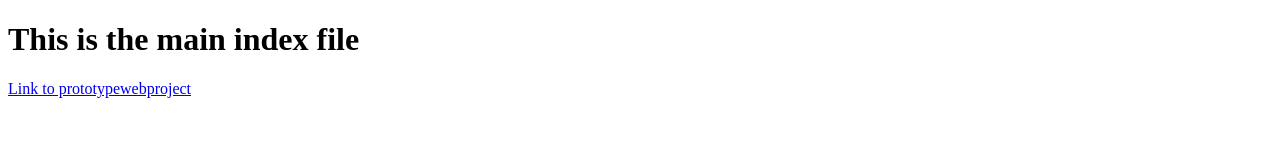
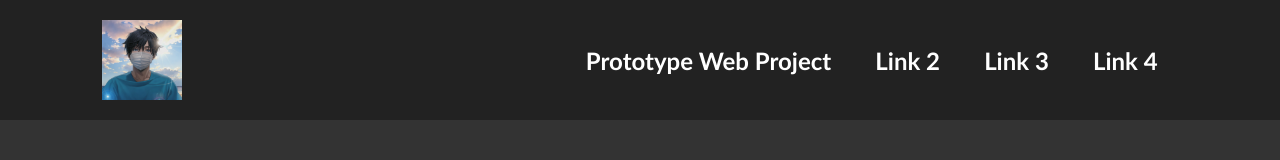
Before and after one commit to MizukiHashida/MizukiHashida.github.io, a plain HTML site: page index.html in a window 1280 px wide. Drawn offline with Linux system fonts and the light colour scheme.

Commit message:
Added Logo and modified index file

```diff
--- a/index.html
+++ b/index.html
@@ -4,9 +4,56 @@
 <head>
     <meta charset="utf-8" />
     <title></title>
+    <style>
+        * {
+            margin: 0;
+            padding: 0;
+            font-family: 'Gill Sans', 'Gill Sans MT', Calibri, 'Trebuchet MS', sans-serif;
+            box-sizing: border-box;
+        }
+        body {
+            height: 100%;
+            background-color: #333333;
+        }
+        #HeaderDiv {
+            background-color: #222222;
+            display: flex;
+            align-items: center;
+            padding: 20px 8%;
+        }
+        #logo-img {
+            width: 80px;
+            margin-right: 20px;
+            cursor: pointer;
+        }
+        #Options {
+            flex: 1;
+            text-align: right;
+        }
+        #Options li {
+            display: inline-block;
+            list-style: none;
+            margin: 0px 20px;
+        }
+        #Options li a {
+            text-decoration: none;
+            color: #FFFFFF;
+            font-size: 24px;
+            font-weight: bold;
+        }
+    </style>
 </head>
 <body>
-    <h1>This is the main index file</h1>
-    <a href="/PrototypeWebProject">Link to prototypewebproject</a>
+    <div id="HeaderDiv">
+        <img id="logo-img" src="logo.png"/>
+        <ul id="Options">
+            <li><a href="./PrototypeWebProject/index.html">Prototype Web Project</a></li>
+            <li><a href="">Link 2</a></li>
+            <li><a href="">Link 3</a></li>
+            <li><a href="">Link 4</a></li>
+        </ul>
+    </div>
+    <div id="MiddleDiv"></div>
+    <div id="BottomDiv"></div>
 </body>
 </html>
```
Also changed, not shown: logo.png (added).
